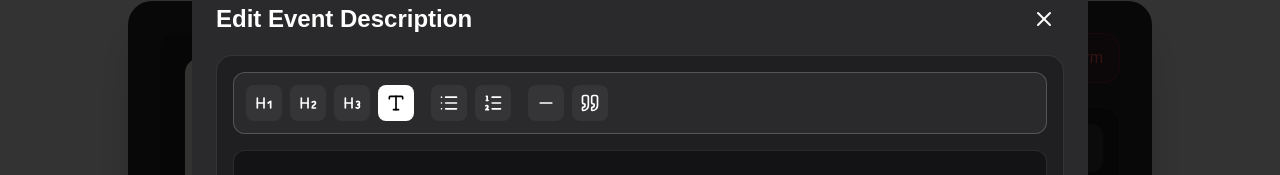
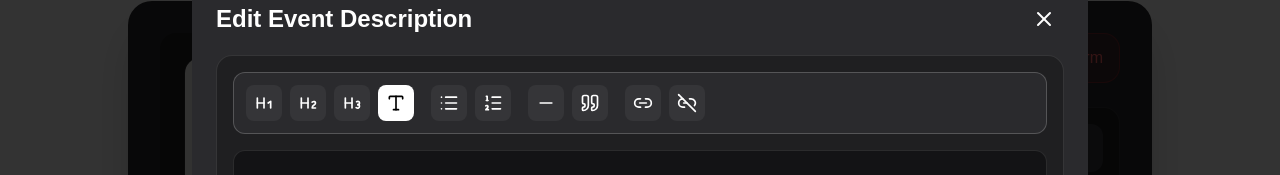
Before and after one commit to Swift-Food/events-website, a Next.js app: page /event-creation in a window 1280 px wide. Both pictures are taken after a click on the button "Edit Description". Shown: the part 116-291 px from the top of the page. Built offline with nearby package versions, Linux system fonts and the light colour scheme.

Commit message:
Added hyperlink functionality to description

```diff
--- a/src/components/tiptap.tsx
+++ b/src/components/tiptap.tsx
@@ -3,6 +3,7 @@
 import { useEffect } from "react";
 import { useEditor, EditorContent } from "@tiptap/react";
 import StarterKit from "@tiptap/starter-kit";
+import Link from "@tiptap/extension-link";
 import {
   Heading1,
   Heading2,
@@ -12,6 +13,8 @@ import {
   List,
   ListOrdered,
   Quote,
+  Link2,
+  Link2Off,
 } from "lucide-react";
 
 interface TiptapProps {
@@ -21,7 +24,18 @@ interface TiptapProps {
 
 const Tiptap = ({ content = "", onChange }: TiptapProps) => {
   const editor = useEditor({
-    extensions: [StarterKit],
+    extensions: [
+      StarterKit,
+      Link.configure({
+        openOnClick: false,
+        linkOnPaste: true,
+        shouldAutoLink: (url) => /^https?:\/\//.test(url),
+        HTMLAttributes: {
+          class:
+            "text-blue-400 underline decoration-blue-400/70 hover:text-blue-300",
+        },
+      }),
+    ],
     content,
     // Don't render immediately on the server to avoid SSR issues
     immediatelyRender: false,
@@ -42,6 +56,35 @@ const Tiptap = ({ content = "", onChange }: TiptapProps) => {
   if (!editor) {
     return null;
   }
+
+  const setLink = () => {
+    if (!editor) return;
+    const previousUrl = editor.getAttributes("link").href as string | undefined;
+    const url = window.prompt("Enter a URL", previousUrl ?? "https://");
+
+    if (url === null) {
+      return;
+    }
+
+    const trimmedUrl = url.trim();
+
+    if (trimmedUrl === "") {
+      editor.chain().focus().unsetLink().run();
+      return;
+    }
+
+    editor
+      .chain()
+      .focus()
+      .extendMarkRange("link")
+      .setLink({ href: trimmedUrl })
+      .run();
+  };
+
+  const unsetLink = () => {
+    if (!editor) return;
+    editor.chain().focus().unsetLink().run();
+  };
 
   const ToolbarButton = ({
     onClick,
@@ -72,7 +115,9 @@ const Tiptap = ({ content = "", onChange }: TiptapProps) => {
     <div className="space-y-4">
       <div className="flex flex-wrap items-center gap-2 rounded-xl border border-white/20 bg-[#2a2a2d] p-3">
         <ToolbarButton
-          onClick={() => editor.chain().focus().toggleHeading({ level: 1 }).run()}
+          onClick={() =>
+            editor.chain().focus().toggleHeading({ level: 1 }).run()
+          }
           isActive={editor.isActive("heading", { level: 1 })}
           title="Heading 1"
         >
@@ -80,7 +125,9 @@ const Tiptap = ({ content = "", onChange }: TiptapProps) => {
         </ToolbarButton>
 
         <ToolbarButton
-          onClick={() => editor.chain().focus().toggleHeading({ level: 2 }).run()}
+          onClick={() =>
+            editor.chain().focus().toggleHeading({ level: 2 }).run()
+          }
           isActive={editor.isActive("heading", { level: 2 })}
           title="Heading 2"
         >
@@ -88,7 +135,9 @@ const Tiptap = ({ content = "", onChange }: TiptapProps) => {
         </ToolbarButton>
 
         <ToolbarButton
-          onClick={() => editor.chain().focus().toggleHeading({ level: 3 }).run()}
+          onClick={() =>
+            editor.chain().focus().toggleHeading({ level: 3 }).run()
+          }
           isActive={editor.isActive("heading", { level: 3 })}
           title="Heading 3"
         >
@@ -137,13 +186,28 @@ const Tiptap = ({ content = "", onChange }: TiptapProps) => {
         >
           <Quote className="h-5 w-5" />
         </ToolbarButton>
+
+        <div className="w-px bg-white/10" />
+
+        <ToolbarButton
+          onClick={setLink}
+          isActive={editor.isActive("link")}
+          title="Add Link"
+        >
+          <Link2 className="h-5 w-5" />
+        </ToolbarButton>
+
+        <ToolbarButton
+          onClick={unsetLink}
+          isActive={editor.isActive("link")}
+          title="Remove Link"
+        >
+          <Link2Off className="h-5 w-5" />
+        </ToolbarButton>
       </div>
 
       <div className="min-h-[300px] rounded-xl border border-white/10 bg-[#131315] p-4">
-        <EditorContent
-          editor={editor}
-          className="tiptap-editor"
-        />
+        <EditorContent editor={editor} className="tiptap-editor" />
       </div>
 
       <style jsx global>{`
@@ -243,6 +307,17 @@ const Tiptap = ({ content = "", onChange }: TiptapProps) => {
           font-family: monospace;
           font-size: 0.875rem;
         }
+
+        .tiptap-editor a {
+          color: #60a5fa;
+          text-decoration: underline;
+          transition: color 150ms;
+          cursor: pointer;
+        }
+
+        .tiptap-editor a:hover {
+          color: #93c5fd;
+        }
       `}</style>
     </div>
   );
```
